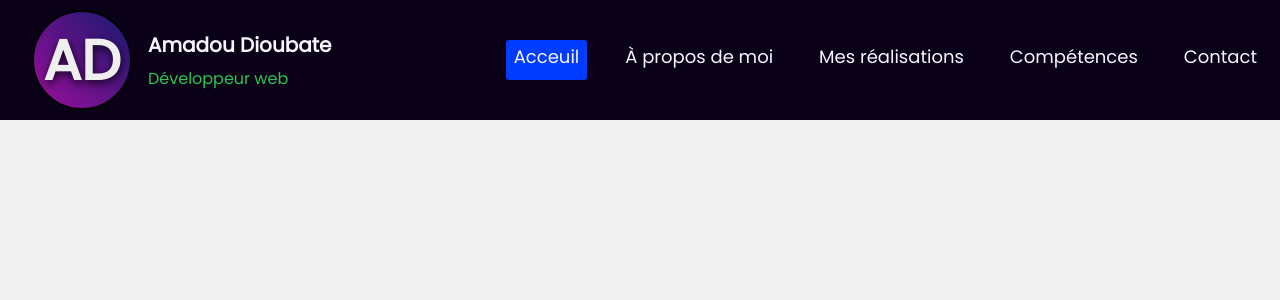
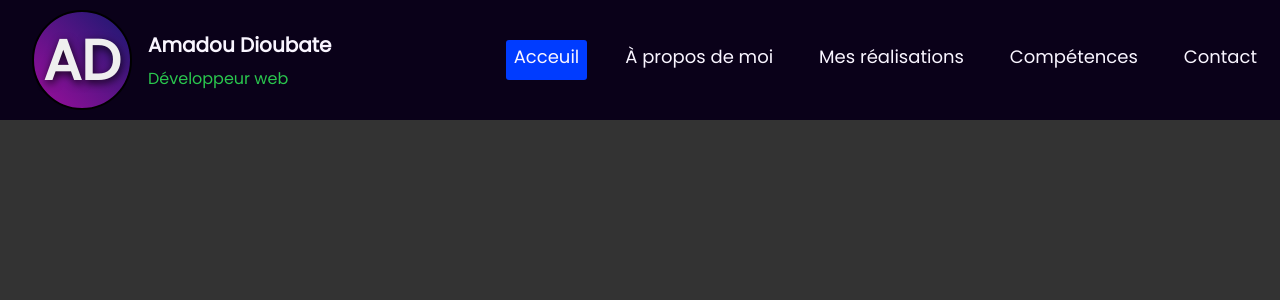
Before and after one commit to amadoudioubate/portfolio, a React (Create React App) app: page / in a window 1280 px wide. Shown: the top 300 px of the page. Built offline with nearby package versions, Linux system fonts and the light colour scheme.

Commit message:
Ajout du composant Home

```diff
--- a/src/App.js
+++ b/src/App.js
@@ -1,5 +1,5 @@
 import React, { useEffect, useState } from "react";
-import Home from './Pages/Home';
+import Page from './Pages/Page';
 import Loading from './Components/Loading/Loading';
 import Header from "./Components/Header/Header";
 import './App.css';
@@ -18,7 +18,7 @@ function App() {
     <div className='App'>
       <Header/>
       {
-        isLoading ? <Loading/> : <Home />
+        isLoading ? <Loading/> : <Page />
       }
     </div>
   );
--- a/src/Pages/Home.js
+++ b/src/Pages/Page.js
@@ -3,10 +3,10 @@ import Skills from "../Components/Skills/Skills";
 import Realization from "../Components/Realization/Realization";
 import Contact from "../Components/Contact/Contact";
 
-function Home() {
+function Page() {
 
     return (
-       <main className="container-home">
+       <main className="container-page">
            {/* <AboutMe />
            <Skills />
            <Realization />
@@ -15,4 +15,4 @@ function Home() {
     )
 }
 
-export default Home;
+export default Page;
--- a/src/index.css
+++ b/src/index.css
@@ -6,7 +6,7 @@
 
 body {
   font-family: 'Poppins' , sans-serif;
-  background: #f1f1f1;
+  background: #333;
   height: 100vh;
 }
 
```
Also changed, not shown: src/Components/Home/Home.js (added, +11 -0 lines), src/Components/Home/Home.css (added).
